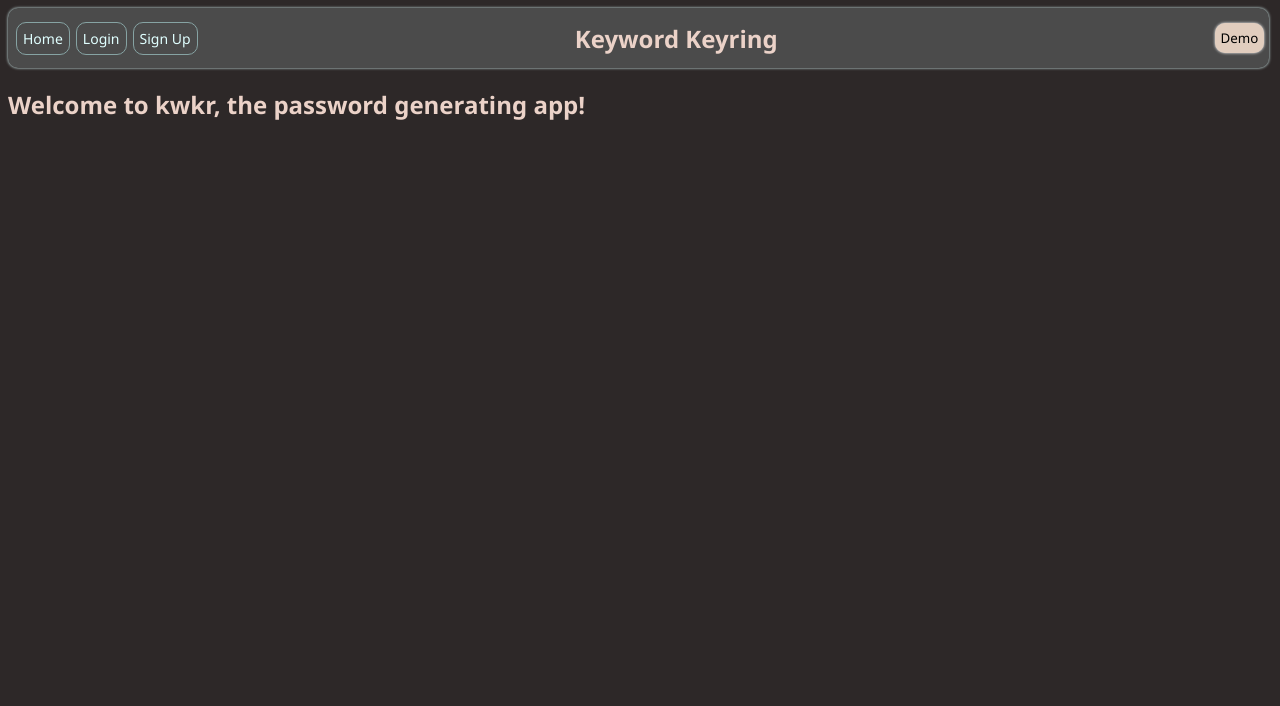
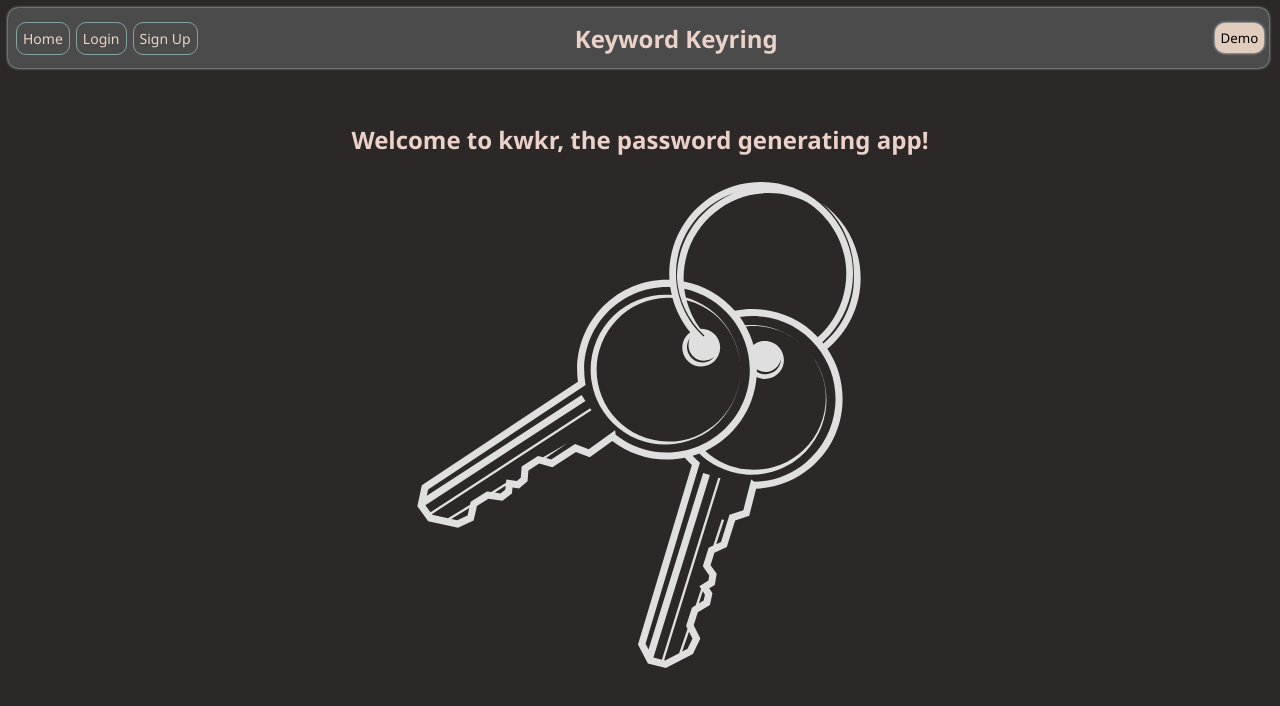
Before and after one commit to EEichen/keyword-keyring, a React (Create React App) app in the folder react-app/: page /splash in a window 1280 px wide. Shown: the top 706 px of the page. Built offline with nearby package versions, Linux system fonts and the light colour scheme; no server answers.

Commit message:
added img to splash

```diff
--- a/react-app/src/components/NavBar.css
+++ b/react-app/src/components/NavBar.css
@@ -1,5 +1,5 @@
 a{
-    color:lightcyan;
+    color: rgb(235, 210, 200);
     text-decoration: none;
     font-size: 14px;
     padding: 6px;
--- /dev/null
+++ b/react-app/src/components/splash/Splash.css
@@ -0,0 +1,22 @@
+.blurb{
+    text-align: center;
+
+}
+
+.splash{
+    /* background-image: url(../../images/keyring.svg); */
+    width: 80vw;
+    height: 80vh;
+    margin-left: auto;
+    margin-right: auto;
+    display: flex;
+    flex-direction: column;
+    justify-content: center;
+}
+
+.kr-img{
+    max-width: 500px;
+    max-height: 500px;
+    align-self: center;
+
+}
--- a/react-app/src/components/splash/Splash.js
+++ b/react-app/src/components/splash/Splash.js
@@ -1,6 +1,7 @@
 import React from 'react'
 import { useSelector } from 'react-redux';
 import { Redirect } from "react-router-dom";
+import './Splash.css'
 
 const Splash = () => {
     const user = useSelector(state => state.session.user)
@@ -8,9 +9,13 @@ const Splash = () => {
 
 
     return user ? <Redirect to='/' /> : (
-        <h2>
-            Welcome to kwkr, the password generating app!
-        </h2>
+        <div className='splash'>
+
+            <h2 className='blurb'>
+                Welcome to kwkr, the password generating app!
+            </h2>
+            <img className='kr-img' src="images/keyring.svg" alt="keyring" />
+        </div>
     )
 }
 
```
Also changed, not shown: react-app/public/images/keyring.svg (added).
